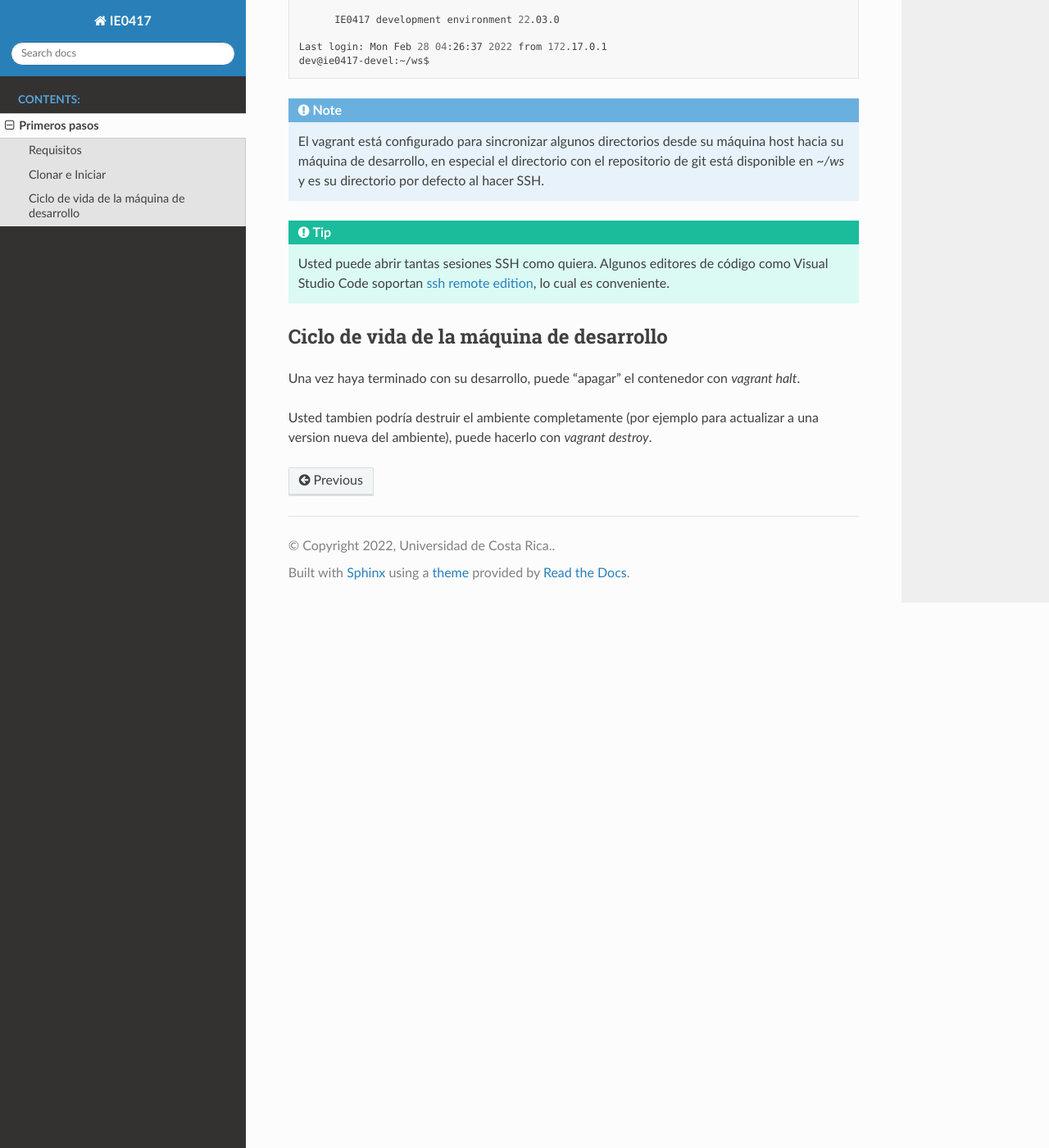
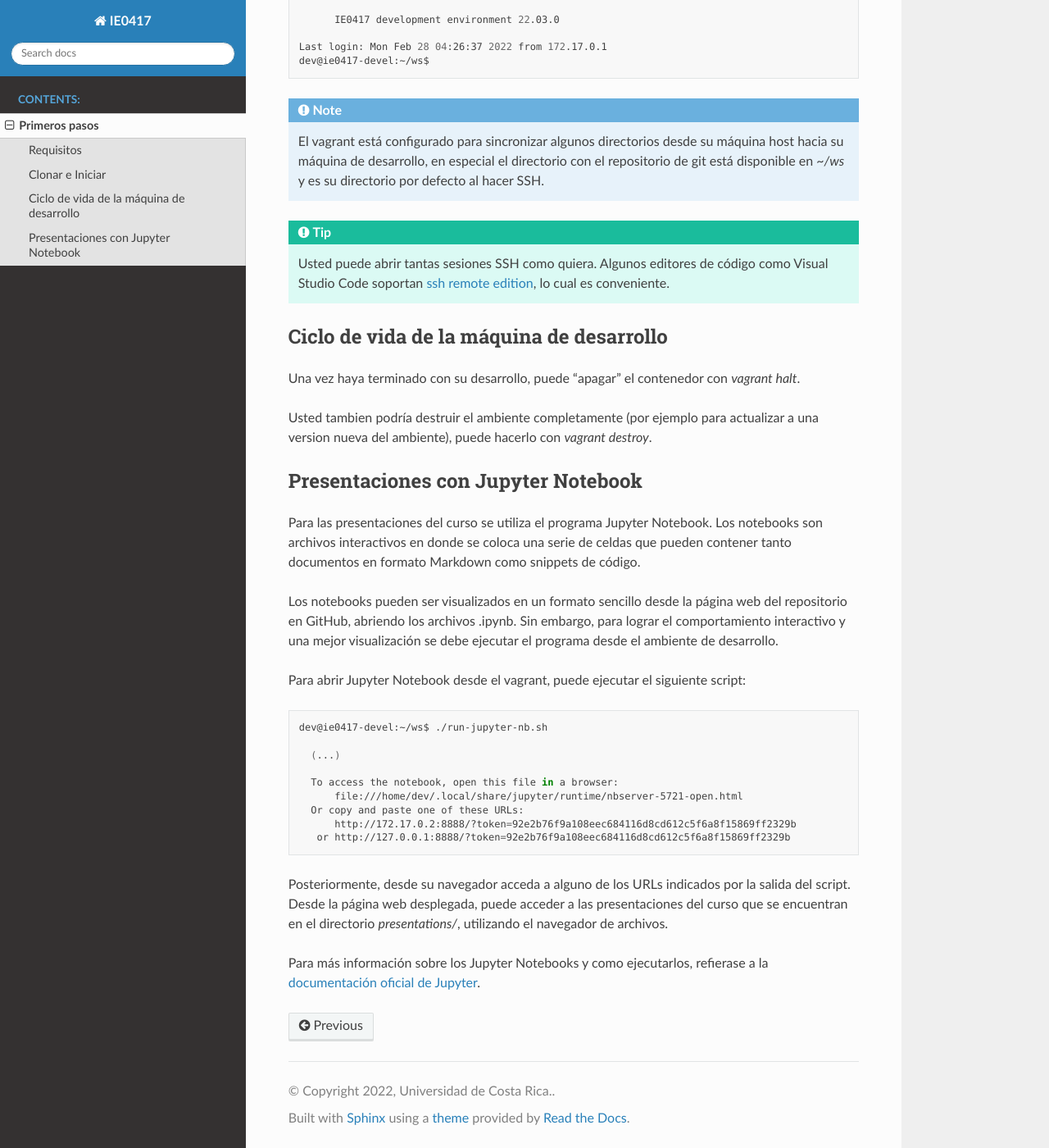
Before and after one commit to ezamoraa/ie0417, a Sphinx documentation site: the page built from docs/source/getting-started.rst, in a window 1280 px wide and 1400 px high, scrolled down 1032 px. Shown: the whole window at 82% size. Built offline with Sphinx 7.4.7 and the Read the Docs theme 2.0.0, drawn with Linux system fonts in a browser that asks for light colours.

Commit message:
Add presentation for class 1
Signed-off-by: Esteban Zamora <esteban.zamora.al@gmail.com>

```diff
--- a/docs/source/getting-started.rst
+++ b/docs/source/getting-started.rst
@@ -69,3 +69,29 @@ Una vez haya terminado con su desarrollo, puede "apagar" el contenedor con `vagr
 
 Usted tambien podría destruir el ambiente completamente (por ejemplo para actualizar
 a una version nueva del ambiente), puede hacerlo con `vagrant destroy`.
+
+Presentaciones con Jupyter Notebook
+-----------------------------------
+
+Para las presentaciones del curso se utiliza el programa Jupyter Notebook. Los notebooks son archivos interactivos en donde se coloca una serie de celdas que pueden contener tanto documentos en formato Markdown como snippets de código.
+
+Los notebooks pueden ser visualizados en un formato sencillo desde la página web del repositorio en GitHub, abriendo los archivos .ipynb. Sin embargo, para lograr el comportamiento interactivo y una mejor visualización se debe ejecutar el programa desde el ambiente de desarrollo.
+
+Para abrir Jupyter Notebook desde el vagrant, puede ejecutar el siguiente script:
+
+.. code-block:: bash
+
+  dev@ie0417-devel:~/ws$ ./run-jupyter-nb.sh
+
+    (...)
+
+    To access the notebook, open this file in a browser:
+        file:///home/dev/.local/share/jupyter/runtime/nbserver-5721-open.html
+    Or copy and paste one of these URLs:
+        http://172.17.0.2:8888/?token=92e2b76f9a108eec684116d8cd612c5f6a8f15869ff2329b
+     or http://127.0.0.1:8888/?token=92e2b76f9a108eec684116d8cd612c5f6a8f15869ff2329b
+
+
+Posteriormente, desde su navegador acceda a alguno de los URLs indicados por la salida del script. Desde la página web desplegada, puede acceder a las presentaciones del curso que se encuentran en el directorio `presentations/`, utilizando el navegador de archivos.
+
+Para más información sobre los Jupyter Notebooks y como ejecutarlos, refierase a la `documentación oficial de Jupyter <https://docs.jupyter.org/en/latest/>`_.
```
Also changed, not shown: presentations/clase1/img/ballmer_nadella.jpg (added), presentations/clase1/img/boeing_737_max.jpg (added), presentations/clase1/img/cyberpunk_bug.jpg (added), presentations/clase1/img/fallas_hardware.png (added), presentations/clase1/img/fallas_software.png (added), presentations/clase1/img/herramientas.jpg (added), presentations/clase1/img/martillo-neumatico.jpg (added), presentations/clase1/img/microsoft-loves-linux.jpg (added), presentations/clase1/img/puente.jpg (added), presentations/clase1/img/sw_rot_puente.jpg (added), 7 other files.
